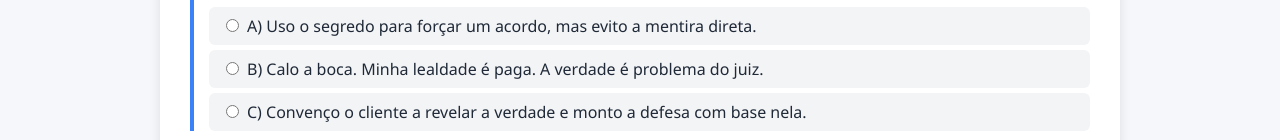
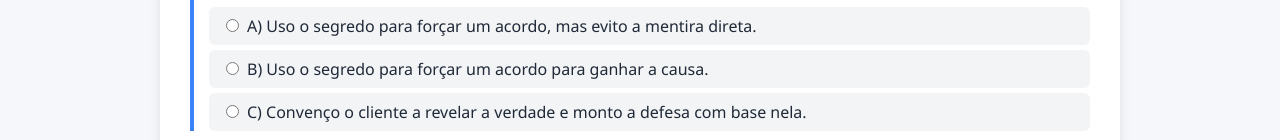
Before and after one commit to Mavrik09/fomul-rio-tica, a plain HTML site: page index.html in a window 1280 px wide. Shown: the part 274-414 px from the top of the page. Drawn offline with Linux system fonts and the light colour scheme.

Commit message:
Update index.html

```diff
--- a/index.html
+++ b/index.html
@@ -36,7 +36,7 @@ button:hover { background:#2563eb; }
 <div class="question">
 <h3>1. O Segredo que Salva o Cliente: Seu cliente confessa um fato grave (mas não ilegal) que, se usado, garante a vitória.  Sua lealdade ao cliente ou à "verdade"?</h3>
 <label><input type="radio" name="q1" value="1">A) Uso o segredo para forçar um acordo, mas evito a mentira direta. </label>
-<label><input type="radio" name="q1" value="0">B) Calo a boca. Minha lealdade é paga. A verdade é problema do juiz. </label>
+<label><input type="radio" name="q1" value="0">B) Uso o segredo para forçar um acordo para ganhar a causa. </label>
 <label><input type="radio" name="q1" value="2">C) Convenço o cliente a revelar a verdade e monto a defesa com base nela. </label>
 </div>
 
```
